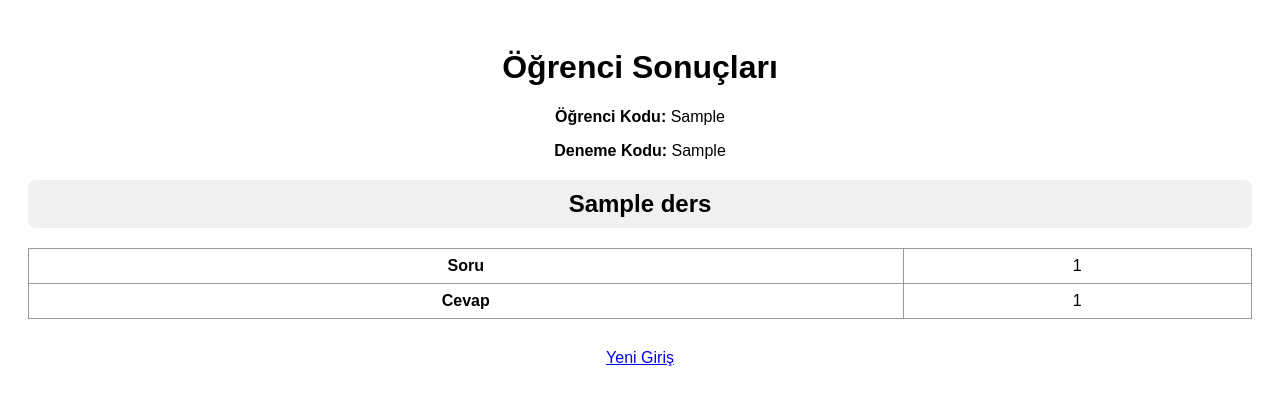
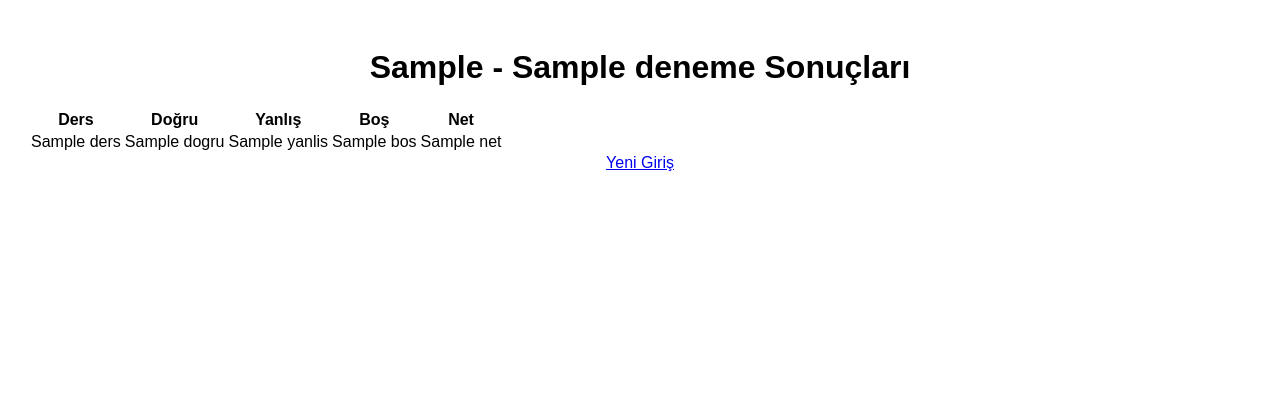
Before and after one commit to muratdeveli03/deneme-sinav-app, a Flask app: template templates/result.html in a window 1280 px wide. Shown: the top 405 px of the page. Run offline with Flask 3, Linux system fonts and the light colour scheme; the template is opened without the code that fills it: most values are stand-ins (such as "Sample title", 1, 10 or a date in 2020).

Commit message:
Update result.html

```diff
--- a/templates/result.html
+++ b/templates/result.html
@@ -2,42 +2,31 @@
 <html lang="tr">
 <head>
     <meta charset="UTF-8">
-    <title>Sonuç Sayfası</title>
+    <title>Sonuçlar</title>
     <link rel="stylesheet" href="{{ url_for('static', filename='style.css') }}">
-    <style>
-        .dogru { background-color: #c8e6c9; }
-        .yanlis { background-color: #ffcdd2; }
-        .bos { background-color: #eeeeee; }
-        table { width: 100%; border-collapse: collapse; margin-bottom: 30px; }
-        th, td { border: 1px solid #999; padding: 8px; text-align: center; }
-        h2 { background-color: #f0f0f0; padding: 10px; border-radius: 8px; }
-    </style>
 </head>
 <body>
-    <div class="container">
-        <h1>Öğrenci Sonuçları</h1>
-        <p><strong>Öğrenci Kodu:</strong> {{ ogrenci_kodu }}</p>
-        <p><strong>Deneme Kodu:</strong> {{ deneme_kodu }}</p>
+    <h1>{{ ad }} - {{ deneme }} Sonuçları</h1>
 
-        {% for ders, sorular in sonuc.items() %}
-            <h2>{{ ders }}</h2>
-            <table>
-                <tr>
-                    <th>Soru</th>
-                    {% for i in range(1, sorular|length + 1) %}
-                        <td>{{ i }}</td>
-                    {% endfor %}
-                </tr>
-                <tr>
-                    <th>Cevap</th>
-                    {% for durum in sorular %}
-                        <td class="{{ durum[1] }}">{{ durum[0] }}</td>
-                    {% endfor %}
-                </tr>
-            </table>
+    <table>
+        <tr>
+            <th>Ders</th>
+            <th>Doğru</th>
+            <th>Yanlış</th>
+            <th>Boş</th>
+            <th>Net</th>
+        </tr>
+        {% for ders, sonuc in sonuclar.items() %}
+        <tr>
+            <td>{{ ders }}</td>
+            <td>{{ sonuc['dogru'] }}</td>
+            <td>{{ sonuc['yanlis'] }}</td>
+            <td>{{ sonuc['bos'] }}</td>
+            <td>{{ sonuc['net'] }}</td>
+        </tr>
         {% endfor %}
+    </table>
 
-        <a href="{{ url_for('index') }}">Yeni Giriş</a>
-    </div>
+    <a href="/">Yeni Giriş</a>
 </body>
 </html>
```
